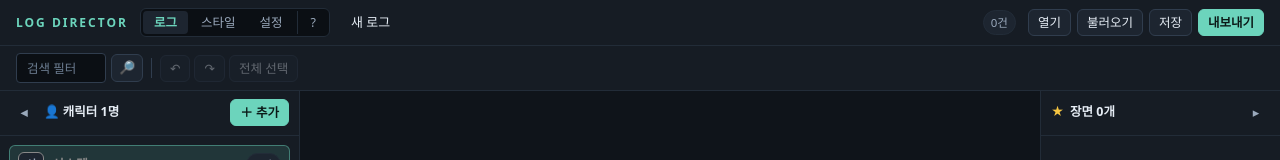
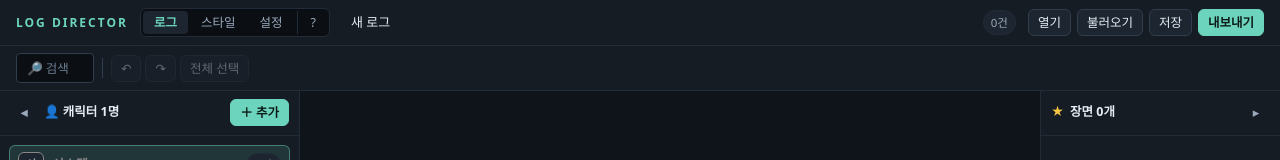
Before and after one commit to shin197/log-director, a React (Vite) app: page / in a window 1280 px wide. Shown: the top 160 px of the page. Built offline with nearby package versions, Linux system fonts and the light colour scheme.

Commit message:
fix: 검색 바 수정

```diff
--- a/src/App.tsx
+++ b/src/App.tsx
@@ -68,6 +68,7 @@ function App() {
   const [selected, setSelectedRaw] = useState<Set<string>>(new Set());
   const [query, setQuery] = useState('');
   const [searchActive, setSearchActive] = useState(false);
+  const [searchFocused, setSearchFocused] = useState(false);
   const [replaceOpen, setReplaceOpen] = useState(false);
   const [helpOpen, setHelpOpen] = useState(false);
   const searchInput = useRef<HTMLInputElement>(null);
@@ -1148,15 +1149,23 @@ function App() {
       <div className="workspace" style={{ display: tab === '로그' ? undefined : 'none' }}>
         <main className="log-editor">
           <div className="toolbar">
+            {(() => {
+              const isSearchMinimized = !query.trim() && !searchActive && !searchFocused;
+              return (
                 <div
-              className={`toolbar-search${
-                !query.trim() && !searchActive ? ' is-minimized' : ''
-              }`}
+                  className={`toolbar-search${isSearchMinimized ? ' is-minimized' : ''}`}
+                  onFocus={() => setSearchFocused(true)}
+                  onBlur={(e) => {
+                    if (e.currentTarget.contains(e.relatedTarget as Node | null)) return;
+                    setSearchFocused(false);
+                    if (!query.trim()) setSearchActive(false);
+                  }}
                 >
                   <SearchBar
                     inputRef={searchInput}
                     query={query}
                     searchActive={searchActive}
+                    minimized={isSearchMinimized}
                     blocks={p.blocks}
                     characters={p.characters ?? []}
                     channels={channels}
@@ -1170,6 +1179,7 @@ function App() {
                       setPage(0);
                     }}
                   />
+                  {!isSearchMinimized && (
                     <button
                       type="button"
                       className="compact-btn filter-toggle-btn"
@@ -1181,13 +1191,12 @@ function App() {
                           : '검색 필터 켜기 (Ctrl+F)'
                       }
                     >
-                {searchActive
-                  ? '필터 ON'
-                  : !query.trim()
-                    ? '🔎'
-                    : '필터 OFF'}
-              </button>
-            </div>
+                      {searchActive ? '필터 ON' : '필터 OFF'}
+                    </button>
+                  )}
+                </div>
+              );
+            })()}
 
             <div className="toolbar-divider" />
 
--- a/src/SearchBar.tsx
+++ b/src/SearchBar.tsx
@@ -106,6 +106,7 @@ export function SearchBar({
   inputRef,
   query,
   searchActive,
+  minimized = false,
   blocks,
   characters,
   channels,
@@ -117,6 +118,7 @@ export function SearchBar({
   inputRef: React.RefObject<HTMLInputElement | null>;
   query: string;
   searchActive: boolean;
+  minimized?: boolean;
   blocks: Block[];
   characters: Character[];
   channels: ChannelSummary[];
@@ -932,7 +934,13 @@ export function SearchBar({
               ? `${listboxId}-${safeIndex}`
               : undefined
           }
-          placeholder={chips.length ? '검색어 또는 필터 추가...' : '검색 필터'}
+          placeholder={
+            minimized
+              ? '🔎 검색'
+              : chips.length
+                ? '검색어 또는 필터 추가...'
+                : '검색 필터'
+          }
           value={text}
           onFocus={() => {
             onActivate();
@@ -1036,6 +1044,9 @@ export function SearchBar({
                 setDropdownOpen(false);
                 return;
               }
+              e.preventDefault();
+              e.stopPropagation();
+              inputRef.current?.blur();
             }
           }}
         />
--- a/src/style.css
+++ b/src/style.css
@@ -360,30 +360,18 @@ code {
   flex: 0 0 auto;
   min-width: 0;
   max-width: none;
-  transition: flex 0.2s ease, max-width 0.2s ease;
+  /* transition: flex 0.2s ease, max-width 0.2s ease; */
 }
 
 .toolbar-search.is-minimized .search-bar-container {
-  width: 90px;
-  flex: 0 0 90px;
-  transition: width 0.2s ease;
-}
-
-.toolbar-search.is-minimized .filter-toggle-btn {
-  min-width: 32px;
-  padding: 5px 6px;
-  font-size: 13px;
-}
-
-.toolbar-search.is-minimized:focus-within {
-  flex: 1 1 300px;
-  min-width: 200px;
-  max-width: 560px;
-}
-
-.toolbar-search.is-minimized:focus-within .search-bar-container {
-  width: 100%;
-  flex: 1;
+  width: 78px;
+  flex: 0 0 78px;
+  /* transition: width 0.2s ease; */
+}
+
+.toolbar-search.is-minimized .search-input-wrap {
+  padding: 2px 6px;
+  cursor: pointer;
 }
 
 .filter-toggle-btn {
```
Also changed, not shown: 1 other file (tests, documents, lock files or other folders). Lines whose indentation alone changed are shown as unchanged.
